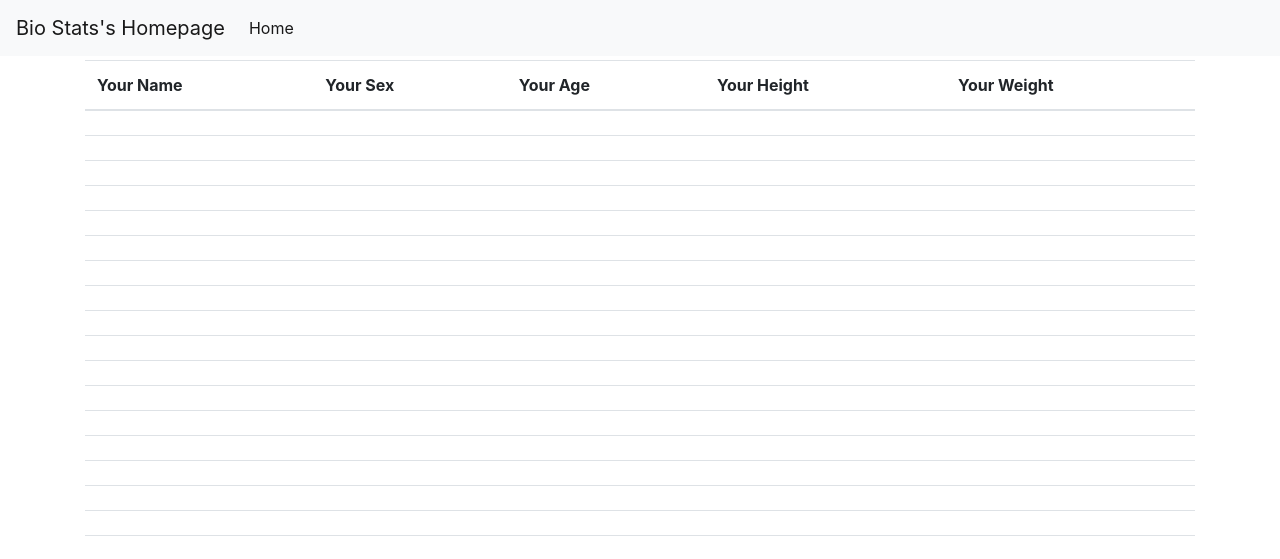
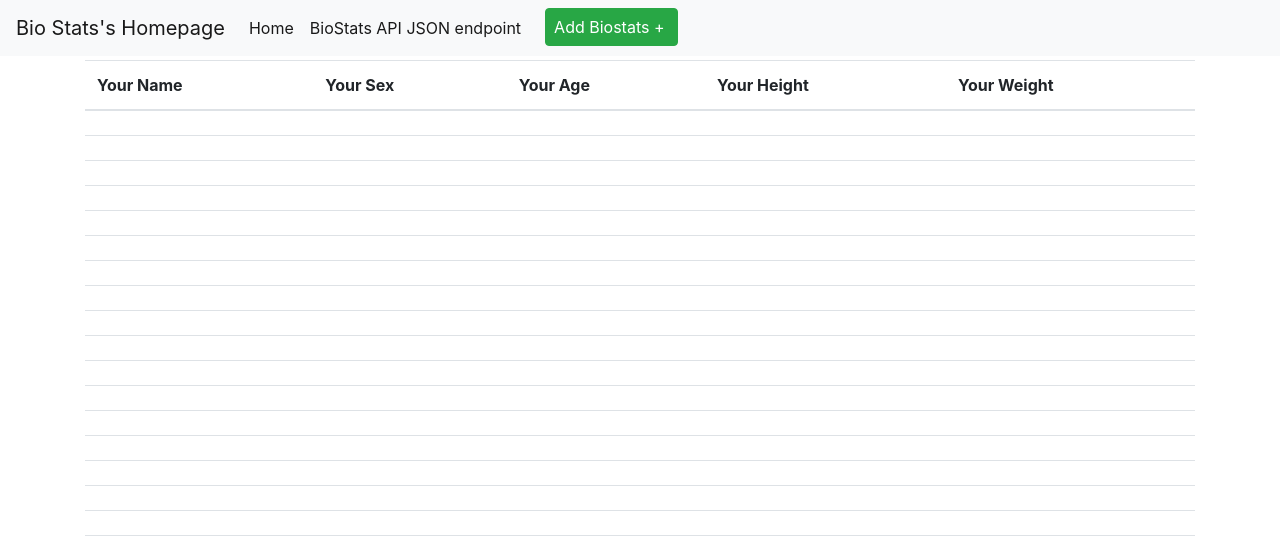
Before and after one commit to po47/PythonDockerFlaskBootstrap, a Flask app: page / in a window 1280 px wide. Shown: the top 559 px of the page. Run offline with Flask 2, Linux system fonts and the light colour scheme; data comes from the database, SQL or seed files in the repository; lists and menus that the app fills with data are empty; some libraries are stand-ins or nearby versions.

Commit message:
feature: updated api

```diff
--- a/app/app.py
+++ b/app/app.py
@@ -87,7 +87,7 @@ def api_browse() -> str:
     return resp
 
 
-@app.route('/api/v1/biostats/<int:biostat_id>', methods=['GET'])
+@app.route('/api/v1/biostats<int:biostat_id>', methods=['GET'])
 def api_retrieve(biostat_id) -> str:
     cursor = mysql.get_db().cursor()
     cursor.execute('SELECT * FROM biostats WHERE id=%s', biostat_id)
--- a/app/templates/layout.html
+++ b/app/templates/layout.html
@@ -34,6 +34,13 @@
         <a class="nav-link" href="#">Home <span class="sr-only">(current)</span></a>
       </li>
 
+        <li class="nav-item active">
+                 <a class="nav-link" href="/api/v1/biostats">BioStats API JSON endpoint <span
+                         class="sr-only">(current)</span></a>
+             </li>
+              <li class="nav-item active">
+                 <a class="btn btn-success pl-2 lr-2 ml-3" href="/biostats/new">Add Biostats +<span class="sr-only">(current)</span></a>
+              </li>
     </ul>
   </div>
 </nav>
```
